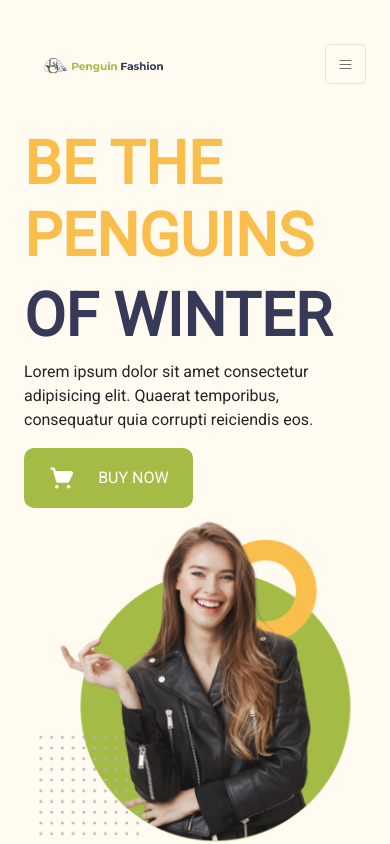
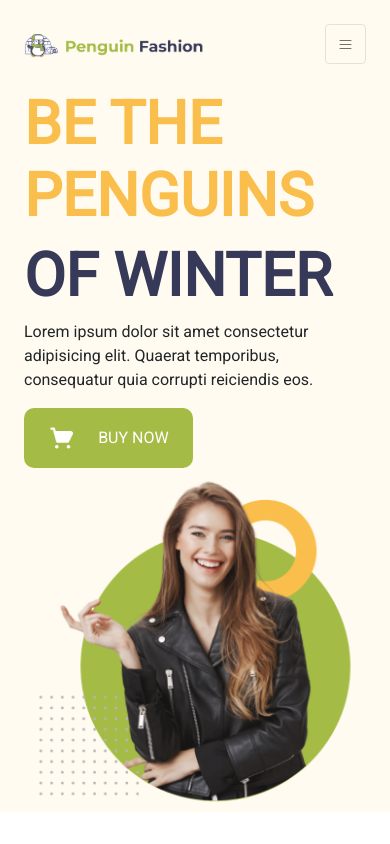
Before and after one commit to nuray-alam/penguin-fashion, a plain HTML site: page index.html in a window 390 px wide. Shown: the top 844 px of the page. Drawn offline with Linux system fonts and the light colour scheme.

Commit message:
nav icon resized

```diff
--- a/css/style.css
+++ b/css/style.css
@@ -100,8 +100,8 @@ footer {
 }
 @media (max-width: 993px) {
   .navbar-brand {
-    width: 200px;
-    margin: 20px;
+    width: 300px;
+    margin-right: 0px;
   }
   .navbar-toggler {
   }
```
